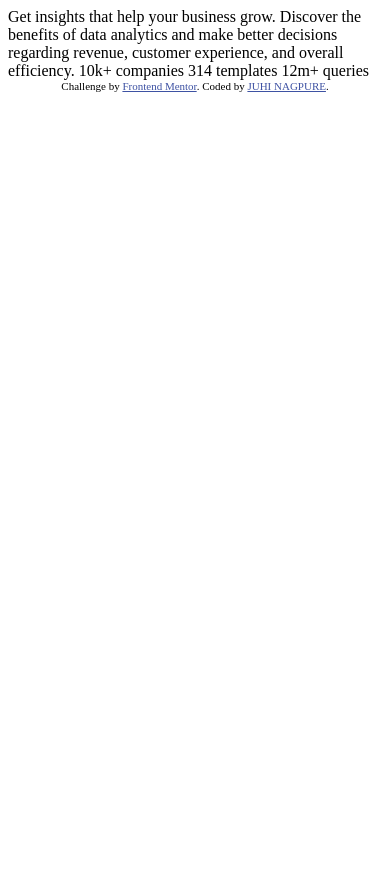
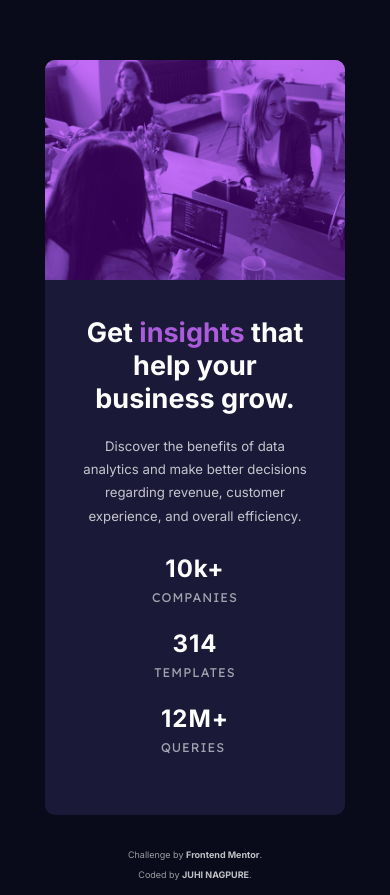
Before and after one commit to juhinagpure/stats-preview-card-component, a plain HTML site: page index.html in a window 390 px wide. Before the commit the page ends 844 px from the top, so only its background shows below. Drawn offline with Linux system fonts and the light colour scheme.

Commit message:
modify design

```diff
--- a/index.html
+++ b/index.html
@@ -1,33 +1,59 @@
 <!DOCTYPE html>
 <html lang="en">
-<head>
-  <meta charset="UTF-8">
-  <meta name="viewport" content="width=device-width, initial-scale=1.0"> <!-- displays site properly based on user's device -->
-
-  <link rel="icon" type="image/png" sizes="32x32" href="./images/favicon-32x32.png">
-  <link rel="preconnect" href="https://fonts.googleapis.com">
-<link rel="preconnect" href="https://fonts.gstatic.com" crossorigin>
-<link href="https://fonts.googleapis.com/css2?family=IBM+Plex+Sans:ital@1&family=Oswald&display=swap" rel="stylesheet">
-  <link rel="stylesheet" href="style.css">
-
-  <title>Frontend Mentor | Stats preview card component</title>
-
-  <!-- Feel free to remove these styles or customise in your own stylesheet 👍 -->
+  <head>
+    <meta charset="UTF-8" />
+    <meta name="viewport" content="width=device-width, initial-scale=1.0" />
+    <link
+      rel="icon"
+      type="image/png"
+      sizes="32x32"
+      href="./images/favicon-32x32.png"
+    />
+    <link rel="stylesheet" href="style.css" />
+    <base target="_blank" />
+    <title>Frontend Mentor | Stats preview card component</title>
   </head>
-<body>
-
-  Get insights that help your business grow.
-
-  Discover the benefits of data analytics and make better decisions regarding revenue, customer
-  experience, and overall efficiency.
-
-  10k+ companies
-  314 templates
-  12m+ queries
-
-  <div class="attribution">
-    Challenge by <a href="https://www.frontendmentor.io?ref=challenge" target="_blank">Frontend Mentor</a>.
-    Coded by <a href="https://tsbsankara">JUHI NAGPURE</a>.
-  </div>
-</body>
+  <body>
+    <main>
+      <section>
+        <h1>Get <span>insights</span> that help your business grow.</h1>
+        <div class="content">
+          <p class="lead">
+            Discover the benefits of data analytics and make better decisions
+            regarding revenue, customer experience, and overall efficiency.
+          </p>
+          <ul>
+            <li>
+              <h2>10k+</h2>
+              <p>companies</p>
+            </li>
+            <li>
+              <h2>314</h2>
+              <p>templates</p>
+            </li>
+            <li>
+              <h2>12M+</h2>
+              <p>queries</p>
+            </li>
+          </ul>
+        </div>
+      </section>
+      <div class="bg-img">
+        <div class="overlay"><div class="overlay-2"></div></div>
+      </div>
+    </main>
+    <footer class="attribution">
+      <p>
+        Challenge by
+        <a
+          href="https://www.frontendmentor.io/challenges/stats-preview-card-component-8JqbgoU62"
+          >Frontend Mentor</a
+        >.
+      </p>
+      <p>
+        Coded by
+        <a href="https://twitter.com/JuhiNagpure">JUHI NAGPURE</a>.
+      </p>
+    </footer>
+  </body>
 </html>
--- a/style.css
+++ b/style.css
@@ -1,17 +1,208 @@
-:root{
---Very-dark-blue : hsl(233, 47%, 7%);
---Dark-desaturated-blue : hsl(244, 38%, 16%);
---Soft-violet: hsl(277, 64%, 61%);
---White : hsl(0, 0%, 100%);
---Slightly-transparent-white : hsla(0, 0%, 100%, 0.75);
---Slightly-transparent-white : hsla(0, 0%, 100%, 0.6);
+@import url("https://fonts.googleapis.com/css2?family=Inter:wght@400;700&family=Lexend+Deca&display=swap");
+
+/* variables */
+
+:root {
+  font-size: 15px;
+  --prim-dark-blue: hsl(233, 47%, 7%);
+  --prim-sat-blue: hsl(244, 38%, 16%);
+  --prim-violet: hsl(277, 64%, 61%);
+
+  --neu-white: hsl(0, 0%, 100%);
+  --neu-trans-white: hsla(0, 0%, 100%, 0.75);
+  --neu-more-trans-white: hsla(0, 0%, 100%, 0.6);
+
+  --bg-violet: hsl(277deg, 100%, 50%, 0.42);
+  --bg-light-violet: hsl(293deg, 42%, 35%, 0.24);
 }
 
+/* defaults */
 
-    .attribution {
-         font-size: 11px;
-         text-align: center;
-        }
-    .attribution a {
-         color: hsl(228, 45%, 44%);
-        }
+*,
+*::after,
+*::before {
+  margin: 0;
+  padding: 0;
+  box-sizing: border-box;
+}
+
+body {
+  font-family: "Inter", sans-serif;
+  display: flex;
+  justify-content: center;
+  align-items: center;
+  min-height: 100vh;
+  background-color: var(--prim-dark-blue);
+  color: var(--neu-white);
+  font-weight: 400;
+}
+
+/* stats card */
+
+main {
+  min-width: 600px;
+  z-index: 1;
+  display: flex;
+  margin: 1em;
+}
+
+section {
+  display: flex;
+  flex-direction: column;
+  padding: 5.85em 7em 5.85em 5.85em;
+  width: 570px;
+  min-width: 300px;
+  background: var(--prim-sat-blue);
+  border-radius: 10px 0 0 10px;
+}
+
+section h1 {
+  color: var(--neu-white);
+  font-size: 2.25rem;
+  margin-bottom: 0.75em;
+  font-weight: 700;
+}
+
+section h1 span {
+  color: var(--prim-violet);
+}
+
+section .content {
+  margin-right: 2em;
+}
+
+section .lead {
+  color: var(--neu-trans-white);
+  line-height: 1.5em;
+  margin-bottom: 5em;
+}
+
+section ul {
+  display: flex;
+  list-style: none;
+  justify-content: space-between;
+  letter-spacing: 1px;
+}
+
+section ul h2 {
+  color: var(--neu-white);
+  margin-bottom: 0.3em;
+}
+
+section ul p {
+  font-family: "Lexend Deca", sans-serif;
+  color: var(--neu-more-trans-white);
+  text-transform: uppercase;
+  font-size: 0.75rem;
+}
+
+.bg-img {
+  min-height: 10em;
+  width: 540px;
+  min-width: 200px;
+  background: url(images/image-header-desktop.jpg);
+  background-repeat: no-repeat;
+  background-size: cover;
+  border-radius: 0 10px 10px 0;
+  overflow: hidden;
+}
+
+.overlay {
+  background: var(--bg-violet);
+  height: 100%;
+}
+
+.overlay-2 {
+  background: var(--bg-light-violet);
+  height: 100%;
+  mix-blend-mode: color-burn;
+}
+
+/* footer */
+
+.attribution {
+  position: absolute;
+  bottom: 0;
+  font-size: 0.75rem;
+  line-height: 20px;
+  text-align: center;
+  color: var(--neu-more-trans-white);
+  margin-bottom: 10px;
+}
+
+.attribution a {
+  text-decoration: none;
+  color: var(--neu-trans-white);
+  font-weight: bold;
+}
+
+.attribution a:hover {
+  color: var(--prim-violet);
+}
+
+/* media queries */
+
+@media only screen and (max-width: 1024px) {
+  :root {
+    font-size: 12px;
+  }
+  section {
+    padding: 3em 4.5em 3em 3em;
+  }
+}
+
+@media only screen and (max-width: 625px) {
+  body {
+    flex-direction: column;
+  }
+  main {
+    flex-direction: column-reverse;
+    margin: 10px;
+    min-width: 200px;
+    margin-top: 5em;
+  }
+  section {
+    padding: 0;
+    padding: 3em;
+    width: 300px;
+    border-radius: 0 0 10px 10px;
+  }
+  section h1,
+  section .lead {
+    text-align: center;
+  }
+  section .lead {
+    font-size: 1.1rem;
+    margin-bottom: 2em;
+    line-height: 1.75em;
+  }
+  section .content {
+    margin-right: 0;
+  }
+  section ul {
+    flex-direction: column;
+    align-items: center;
+  }
+  section ul li {
+    margin-bottom: 2em;
+  }
+  section ul h2 {
+    font-size: 2rem;
+    text-align: center;
+    margin-bottom: 0.25em;
+  }
+  section ul p {
+    font-size: 1.05rem;
+  }
+  .bg-img {
+    height: 220px;
+    width: 300px;
+    border-radius: 10px 10px 0 0;
+    background: url(images/image-header-mobile.jpg) no-repeat;
+    background-size: contain;
+  }
+  .attribution {
+    position: relative;
+    margin-top: 20px;
+  }
+}
```
